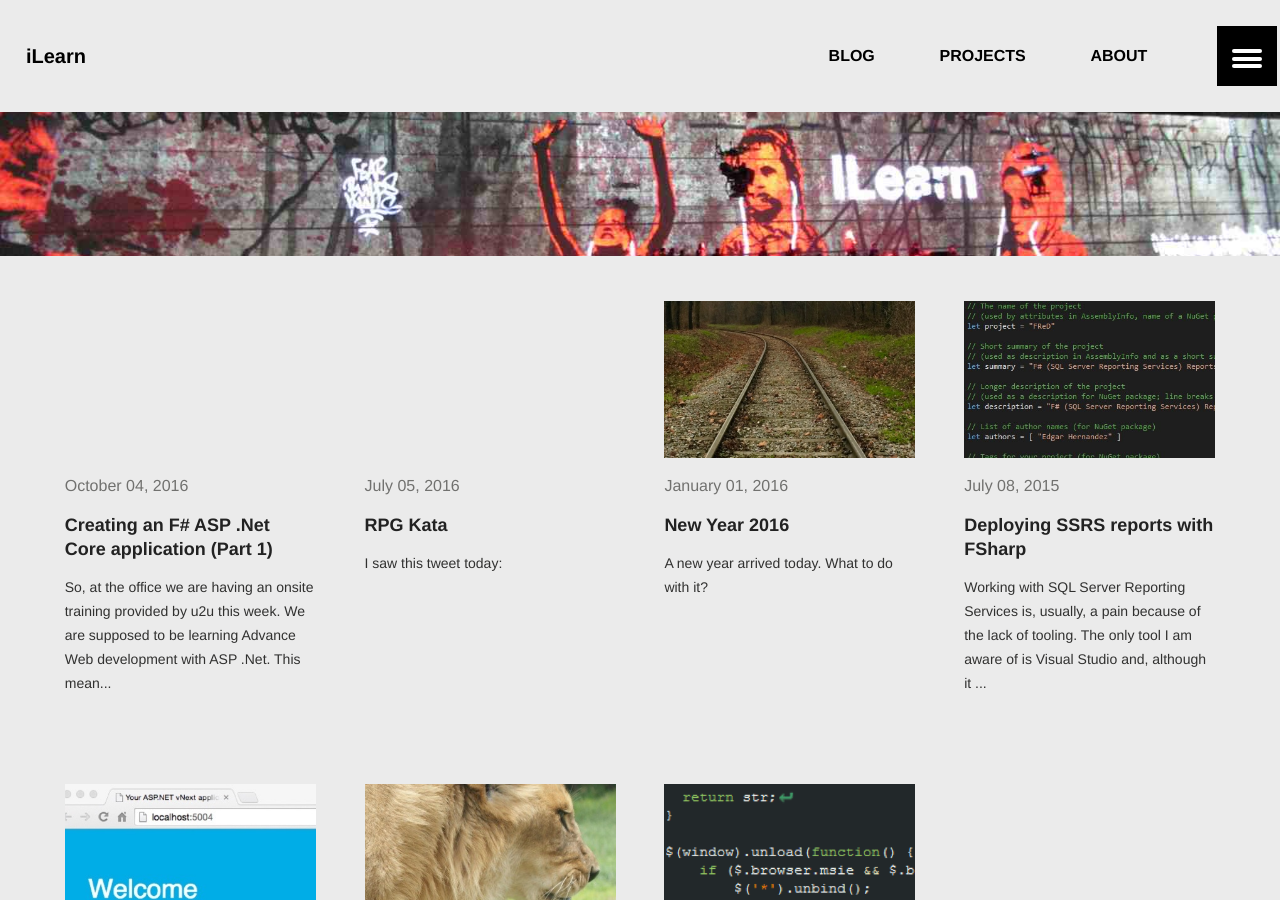
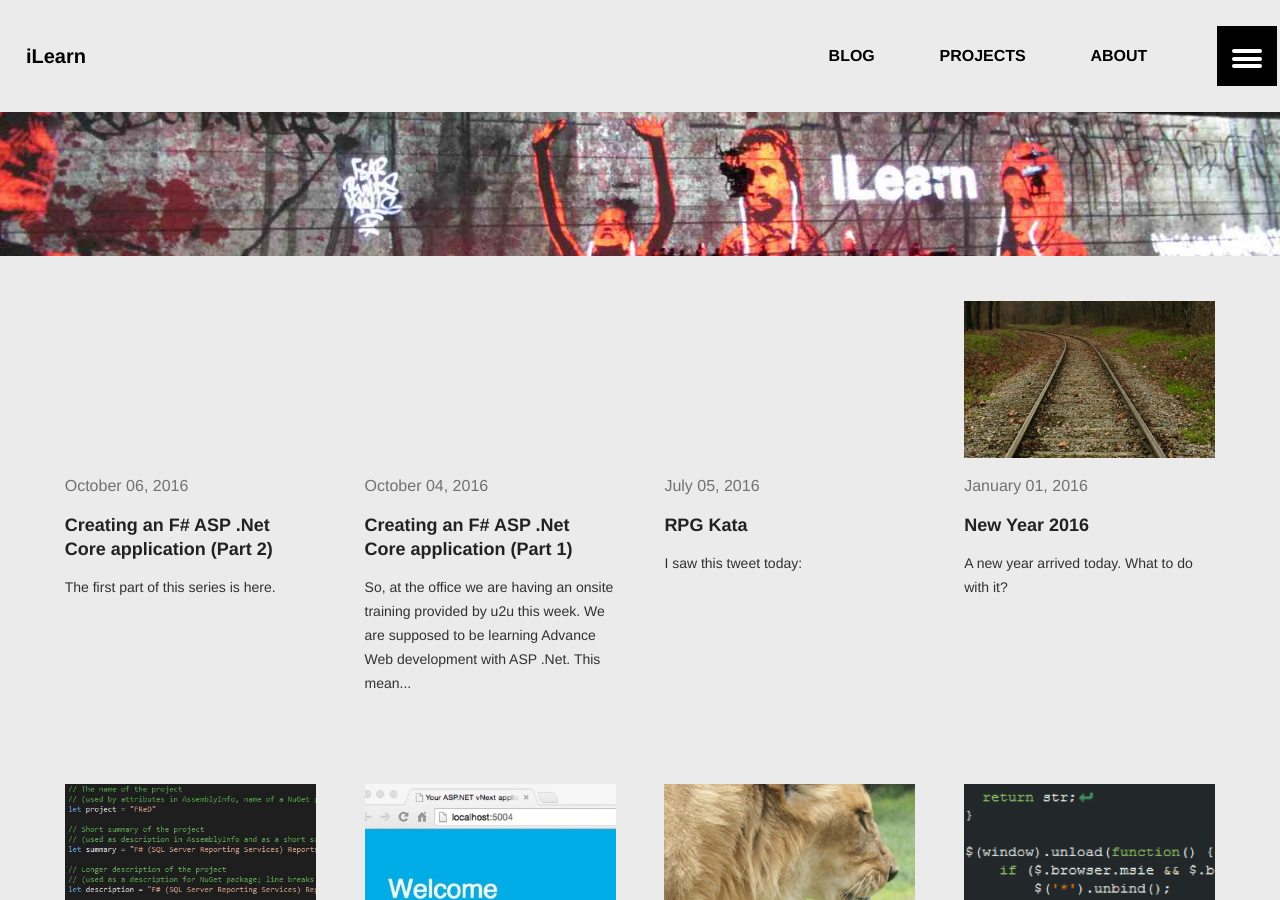
Before and after one commit to LimoWanKenobi/LimoWanKenobi.github.io, a Jekyll site: the page built from index.md, in a window 1280 px wide and 900 px high. Built offline with Jekyll 4.4.1, drawn with Linux system fonts in a browser that asks for light colours.

Commit message:
Add new article. Link from part 1.

```diff
--- a/_posts/2016-10-04-Creating-An-FSharp-Asp-Net-Core-Application.md
+++ b/_posts/2016-10-04-Creating-An-FSharp-Asp-Net-Core-Application.md
@@ -80,3 +80,5 @@ Executing `dotnet run` will run the application and it will print to console
     Hello World!
 
 Actually, executing `dotnet run` will also execute `build` if there are changes not build yet.
+
+The second part of this series is [here](/blog/2016/10/06/Creating-A-FSharp-Asp-Net-App-2/).
--- /dev/null
+++ b/_posts/2016-10-06-Creating-A-FSharp-Asp-Net-App-2.md
@@ -0,0 +1,16 @@
+---
+layout: article
+title: "Creating an F# ASP .Net Core application (Part 2)"
+modified: 2016-10-04 10:08:33 +0200
+tags: [fsharp, code, learning, netcore]
+image:
+  feature:
+  teaser:
+  credit:
+  creditlink:
+comments: true
+share:
+categories: blog
+---
+
+The first part of this series is [here](/blog/2016/10/04/Creating-An-FSharp-Asp-Net-Core-Application/).
```
